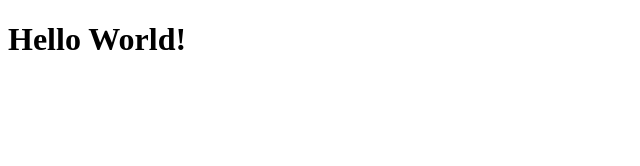
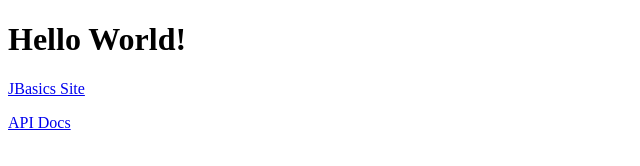
Before and after one commit to rob-stoecklein/rstoeck.github.io, a plain HTML site: page index.html in a window 1280 px wide. Shown: the whole page, without its empty margins (0-640 px from the left). Drawn offline with Linux system fonts and the light colour scheme.

Commit message:
Added links to apidocs and site directories.

```diff
--- a/index.html
+++ b/index.html
@@ -5,6 +5,10 @@
 </head>
 
 <body>
-  <h1>Hello World!</h1>
+
+<h1>Hello World!</h1>
+<p><a href="/site">JBasics Site</a></p>
+<p><a href="/apidocs">API Docs</a></p>
+
 </body>
 </html>
```
